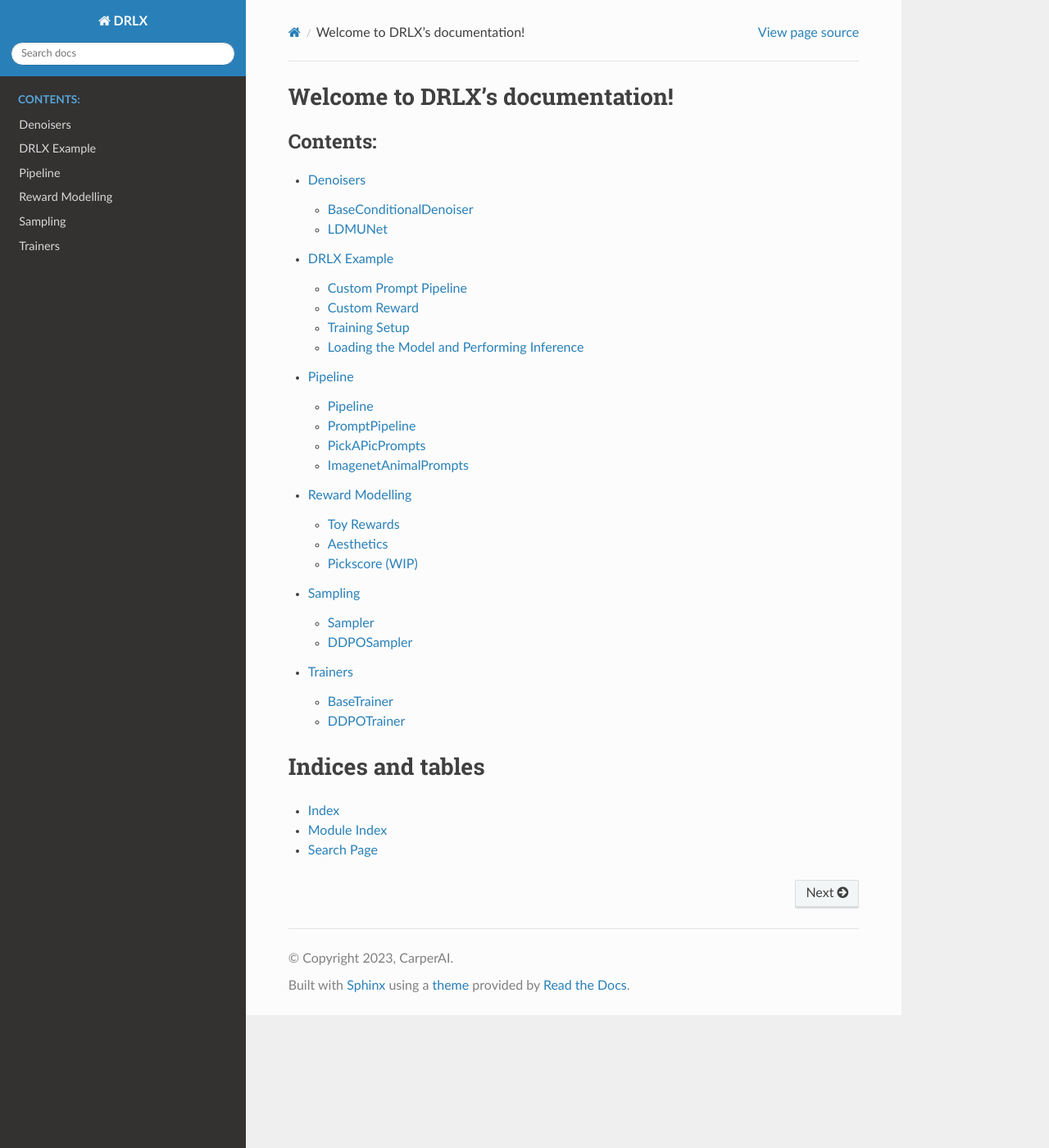
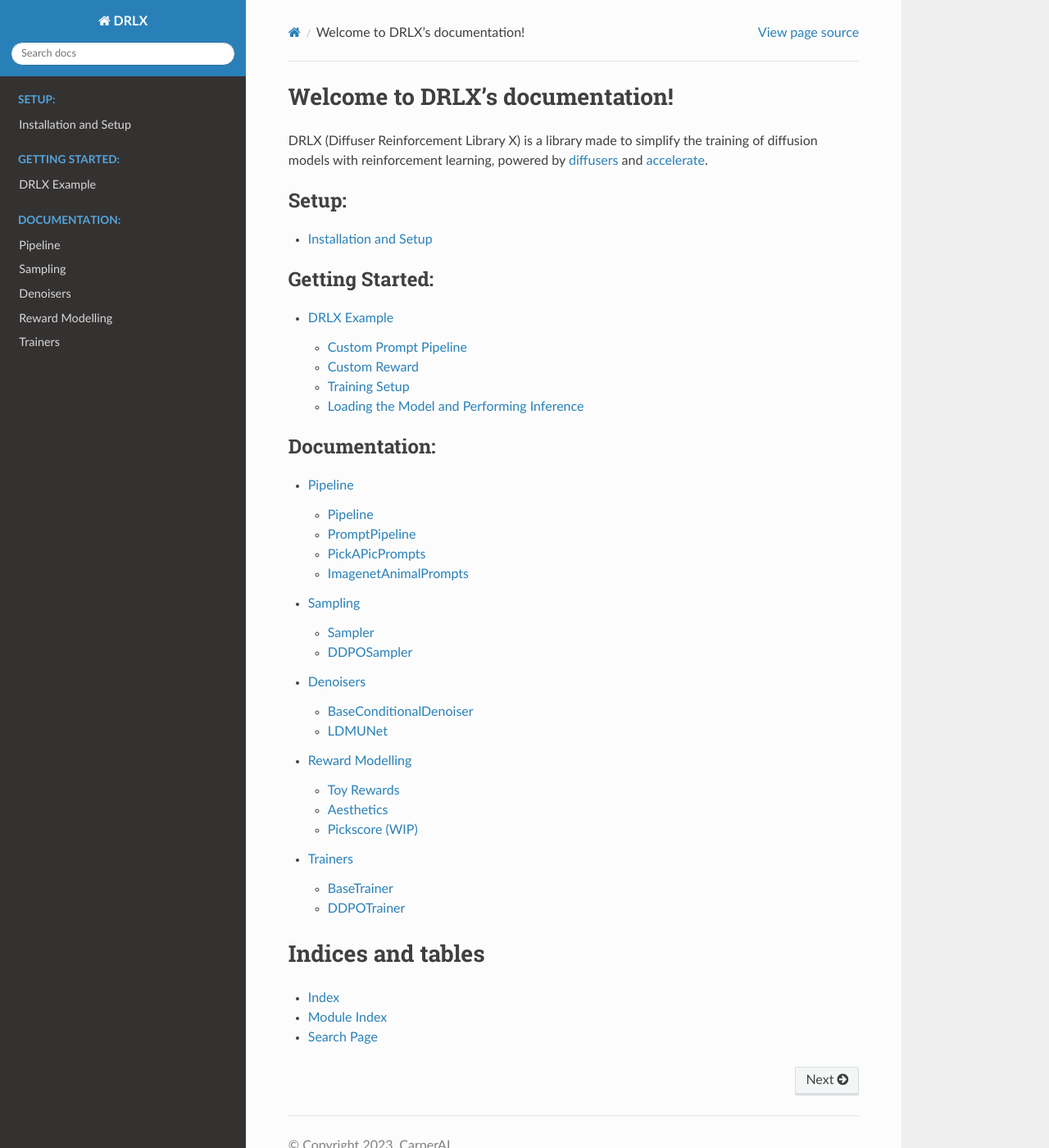
Before and after one commit to CarperAI/DRLX, a Sphinx documentation site: the page built from docs/source/index.rst, in a window 1280 px wide and 1400 px high. Shown: the whole window at 82% size. Built offline with Sphinx 7.4.7 and the Read the Docs theme 2.0.0, drawn with Linux system fonts in a browser that asks for light colours.

Commit message:
Update example with post processing, better organize index, installation (TODO)

```diff
--- a/docs/source/example.rst
+++ b/docs/source/example.rst
@@ -103,6 +103,7 @@
 
     # Initialize a default Sampler
     sampler = Sampler()
+    sampler.config.postprocess = True
 
     # Sample for the panda prompt
     panda_prompt = ["Photo of a mad scientist panda"]
--- a/docs/source/index.rst
+++ b/docs/source/index.rst
@@ -5,16 +5,29 @@
 
 Welcome to DRLX's documentation!
 ================================
+DRLX (Diffuser Reinforcement Library X) is a library made to simplify the training of diffusion models with reinforcement learning, powered by `diffusers <https://github.com/huggingface/diffusers>`_ and `accelerate <https://github.com/huggingface/accelerate>`_.
+
 
 .. toctree::
    :maxdepth: 2
-   :caption: Contents:
+   :caption: Setup:
 
+   installation
+
+.. toctree::
+   :maxdepth: 2
+   :caption: Getting Started:
+
+   example
+
+.. toctree::
+   :maxdepth: 2
+   :caption: Documentation:
+
+   pipeline
+   sampling
    denoisers
-   example
-   pipeline
    reward_modelling
-   sampling
    trainer
 
 Indices and tables
--- /dev/null
+++ b/docs/source/installation.rst
@@ -0,0 +1,6 @@
+.. _installation:
+
+Installation and Setup
+============
+
+todo
```
